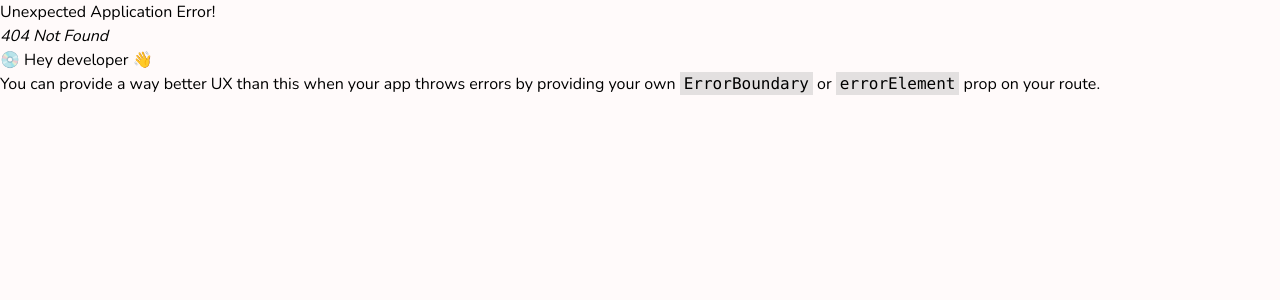
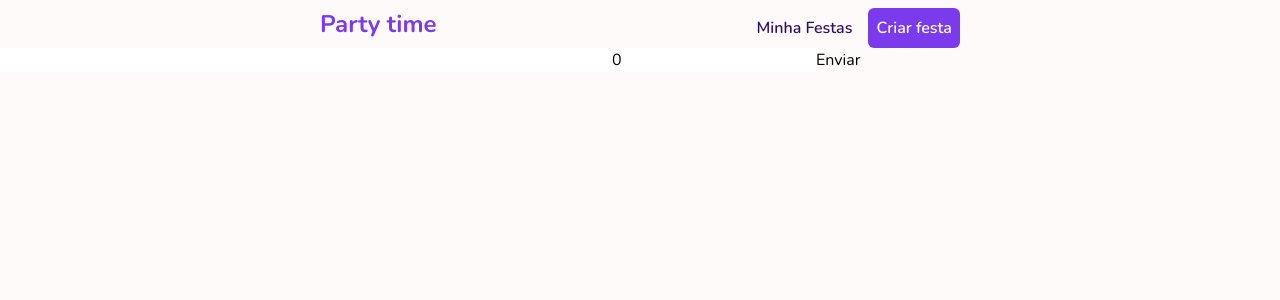
Before and after one commit to betolarbac/party-time, a React (Vite) app: page /criarfesta in a window 1280 px wide. Before the commit this address had no page. Shown: the top 300 px of the page. Built offline with nearby package versions, Linux system fonts and the light colour scheme.

Commit message:
logica de criar festa

```diff
--- a/src/main.tsx
+++ b/src/main.tsx
@@ -6,6 +6,7 @@ import './index.css'
 import { createBrowserRouter, RouterProvider } from 'react-router-dom'
 import Party from './pages/party.jsx'
 import Home from './pages/Home.tsx'
+import CreateParty from './pages/CreateParty.tsx'
 
 const router = createBrowserRouter([
   {
@@ -19,6 +20,10 @@ const router = createBrowserRouter([
       {
         path: "party/:id",
         element: <Party />
+      },
+      {
+        path: "criarfesta",
+        element: <CreateParty />
       }
     ]
   },
--- /dev/null
+++ b/src/pages/CreateParty.tsx
@@ -0,0 +1,56 @@
+/* eslint-disable @typescript-eslint/no-misused-promises */
+import axios from "axios";
+import { useEffect, useState } from "react"
+import { useNavigate } from "react-router-dom";
+
+export default function ComponentName(){
+  const [data, setData] = useState("");
+  const [data2, setData2] = useState("");
+  const [data3, setData3] = useState("");
+  const [budget, setBudget] = useState(Number);
+
+  const navigate = useNavigate()
+
+  const handleSubmit = async () => {
+    const response = await axios.post('http://localhost:3000/api/parties/', {
+      "title": data,
+      "author": data2,
+      "description": data3,
+      "budget": 10000,
+      "image": "https://alphaconvites.com.br/wp-content/uploads/2023/01/festa-antes-formatura-scaled-1-2048x1367.jpg",
+      "services": [
+        {
+        "name": "serviços da festa 3",
+        "description": "descrição teste 3",
+        "price": 4000,
+        "image": "https://alphaconvites.com.br/wp-content/uploads/2023/01/festa-antes-formatura-scaled-1-2048x1367.jpg"
+        },
+        {
+        "name": "serviços da festa 3",
+        "description": "descrição teste 2",
+        "price": 4000,
+        "image": "https://alphaconvites.com.br/wp-content/uploads/2023/01/festa-antes-formatura-scaled-1-2048x1367.jpg"
+        }
+
+      ]
+    });
+    console.log(response.data);
+
+    return navigate("/");
+  }
+
+
+    return(
+        <>
+
+      <form onSubmit={handleSubmit}>
+      <input type="text" onChange={e => setData( e.target.value )} />
+      <input type="text" onChange={e => setData2( e.target.value )} />
+      <input type="text" onChange={e => setData3( e.target.value )} />
+      <input type="number" value={budget} onChange={e => setBudget(Number(e.target.value))} />
+      <button >Enviar</button>
+    </form>
+
+        </>
+    )
+}
```
Also changed, not shown: src/pages/party.tsx (+27 -21 lines).
